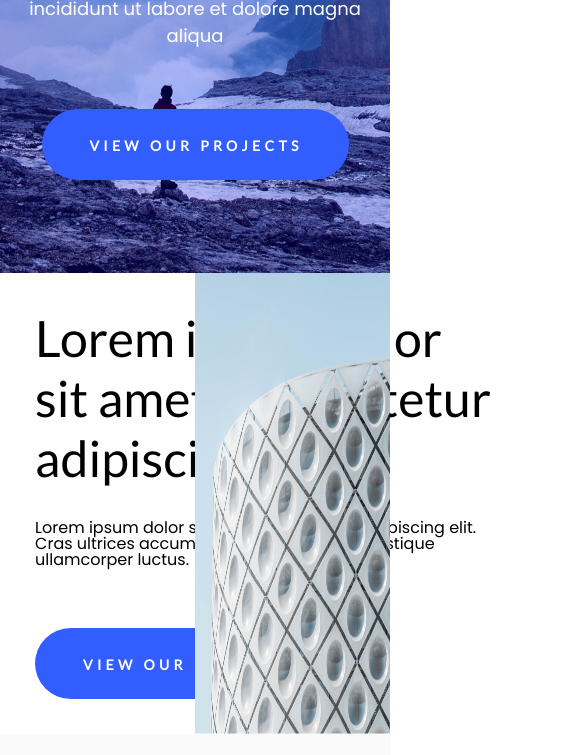
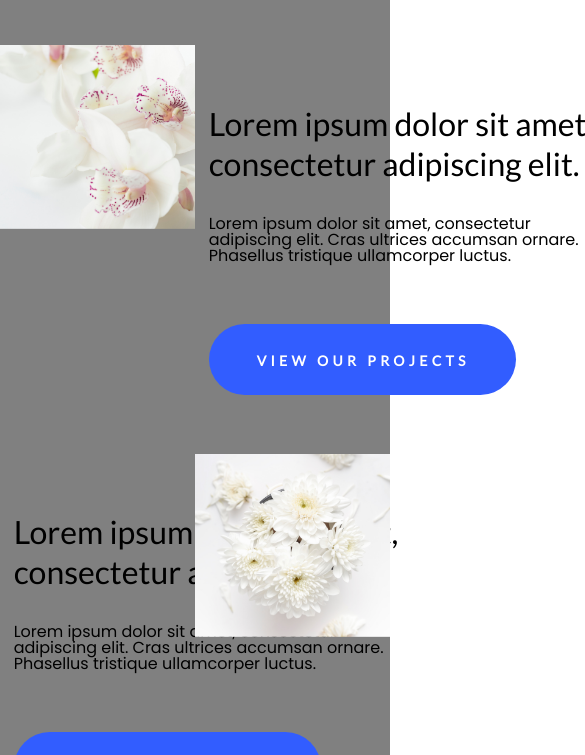
Before and after one commit to Ninojakhveladze/Davaleba-10, a plain HTML site: page index.html in a window 390 px wide. Shown: the part 643-1398 px from the top of the page, 585 px wide, since content can reach past the window. Drawn offline with Linux system fonts and the light colour scheme.

Commit message:
responsive

```diff
--- a/css/responsive.css
+++ b/css/responsive.css
@@ -0,0 +1,22 @@
+@media (max-width: 1243px) {
+    .text-with-button {
+         padding: 7%;
+         margin: 45px 0;
+    }
+}
+@media (max-width: 1025px) {
+     .second-block {
+         height: 70%;
+     }
+     .first-block {
+        height: 70%;
+     }
+     .first-text1 p {
+         font-size: 32px;
+         line-height: 40px;
+     }
+     .second-text2 p {
+         width: 400px;
+     }
+
+}
--- a/css/style.css
+++ b/css/style.css
@@ -88,6 +88,7 @@
 .first-block {
     display: inline-block;
     width: 50%;
+   /* background-color: aqua; */
 }
 .second-block {
     width: 50%;
@@ -219,6 +220,7 @@
 .section-five {
     margin-top: 85px;
     width: 100%;
+    background-color: grey;
 }
 .txt-img-two {
     width: 100%;
--- a/index.html
+++ b/index.html
@@ -1,15 +1,17 @@
 <!DOCTYPE html>
 <head>
     <meta charset="UTF-8">
-    <meta name="viewport" content="width=device-width, initial-scale=1.0"
+    <meta name="viewport" content="width=device-width, initial-scale=1.0">
     <title>Responsive</title>
     <link href="https://fonts.googleapis.com/css?family=Poppins&amp;display=swap" rel="stylesheet">
     <link href="https://fonts.googleapis.com/css?family=Dancing+Script&display=swap" rel="stylesheet">
     <link href="https://fonts.googleapis.com/css?family=Lato&display=swap" rel="stylesheet">
     <link rel="stylesheet" type="text/css" href="css/reset.css">
     <link rel="stylesheet" type="text/css" href="css/style.css">
+    <link rel="stylesheet" type="text/css" href="css/responsive.css">
 </head>
 <body>
+    <!--
     <section class="bg-section">
         <header class="flex-header">
             <a class="logo" href="#">
@@ -48,6 +50,7 @@
     <section class="txt-img">
         <div class="first-block">
             <div class="text-with-button">
+                <div calss="wrapp-text">
                     <div class="first-text1">
                         <p class="first-text">Lorem ipsum dolor sit amet, consectetur adipiscing elit.</p>
                     </div>
@@ -56,6 +59,7 @@
                     </div>
                     <div class="third-text-button button">
                         <p class="button-class">view our projects</p>
+                    </div>
                 </div>
             </div>
         </div>
@@ -154,7 +158,7 @@
                 <p class="description-case">Lorem ipsum dolor sit amet, consectetur adipiscing elit. Cras ultrices accumsan ornare. Phasellus tristique ullamcorper luctus. Nunc varius ullamcorper felis. Nulla nibh ipsum, rutrum.</p>
             </div>
         </div>
-    </section>
+    </section> -->
     <section class="section-five">
         <div class="box-container-title">
             <p>Featured Projects</p>
@@ -217,8 +221,9 @@
             </div>
         </div>
     </section>
+    <!--
     <footer class="blue-footer flex-display">
         <p>Copyright 2020. All Rights Reserved.</p>
-    </footer>
+    </footer> -->
 </body>
 </html>
```
Lines whose indentation alone changed are shown as unchanged.
